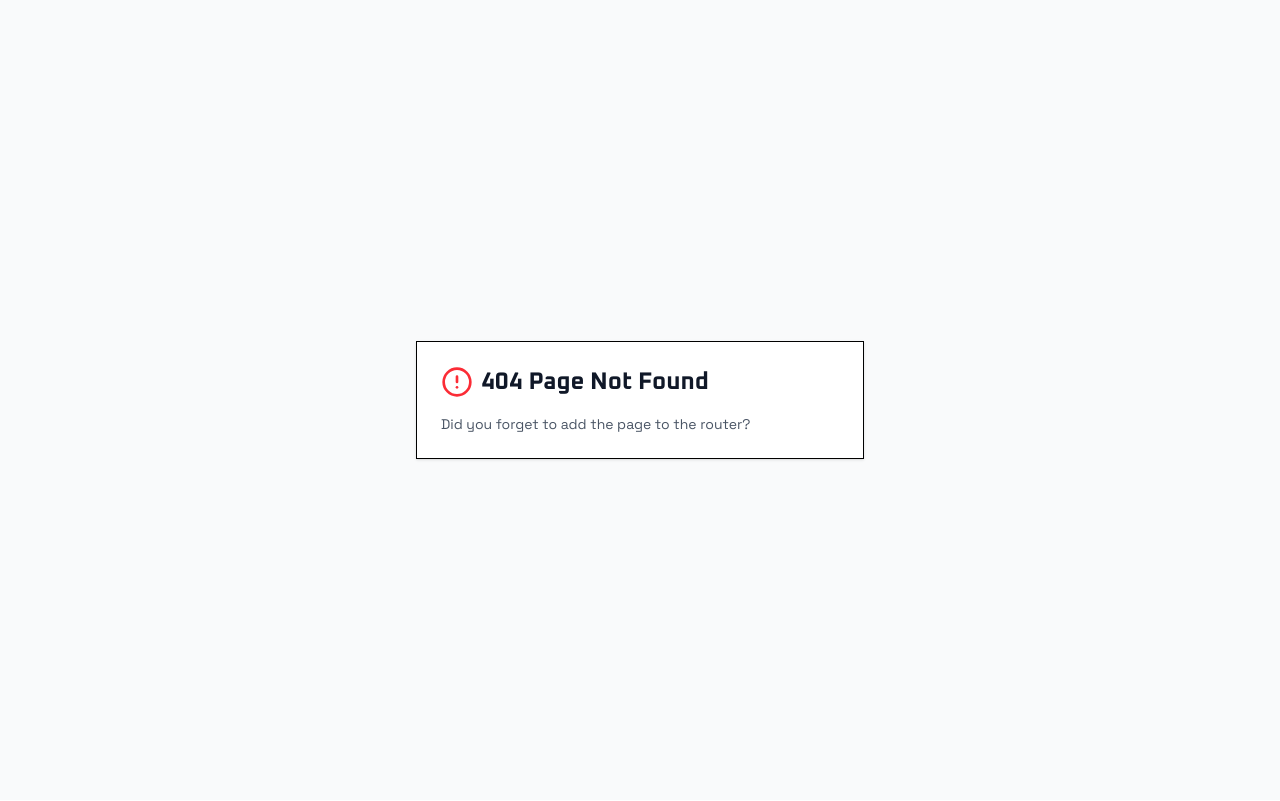
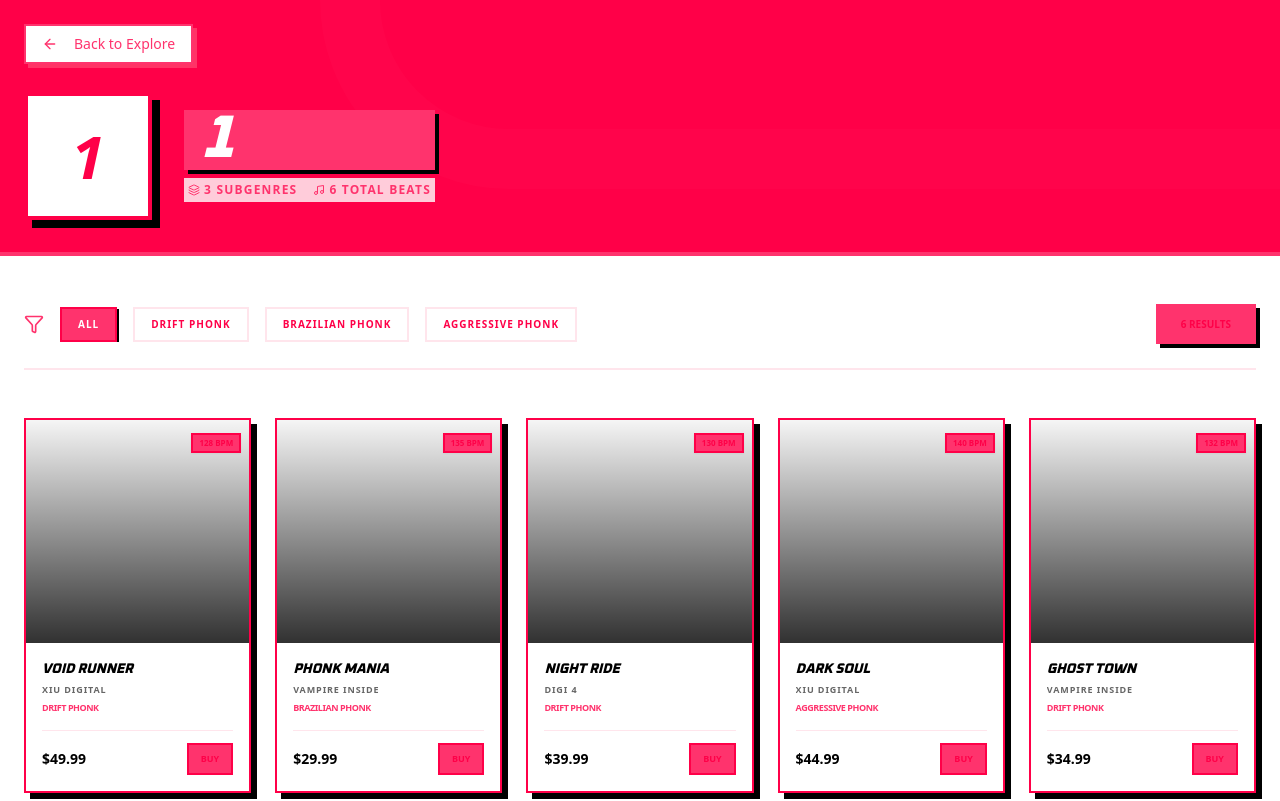
Before and after one commit to SpiritSocks/Beats-Exchange, a React (Vite) app: page /genre/1 in a window 1280 px wide. Before the commit this address had no page. Shown: the top 801 px of the page. Built offline with nearby package versions, Linux system fonts and the light colour scheme.

Commit message:
working on genre cards

```diff
--- a/src/App.tsx
+++ b/src/App.tsx
@@ -12,6 +12,7 @@ import ProducerDirectory from "./pages/ProducerDirectory";
 import ProducerProfile from "./pages/ProducerProfile";
 import Auth from "./pages/Auth";
 import Profile from "./pages/Profile";
+import GenreProfile from "./pages/GenreProfile";
 
 function Router() {
   return (
@@ -20,6 +21,7 @@ function Router() {
         <Route path="/" element={<Home />} />
         <Route path="/explore" element={<Explore />} />
         <Route path="/categories" element={<AllCategories />} />
+        <Route path="/genre/:name" element={<GenreProfile />} />
         <Route path="/producers" element={<ProducerDirectory />} />
         <Route path="/producers/:id" element={<ProducerProfile />} />
         <Route path="/auth" element={<Auth />} />
--- a/src/pages/Explore.tsx
+++ b/src/pages/Explore.tsx
@@ -52,7 +52,7 @@ export default function Explore() {
               animate={{ opacity: 1, scale: 1 }}
               transition={{ delay: i * 0.05 }}
             >
-              <Card
+              <Card onClick={() => navigate(`/genre/${genre}`)}
                 className="group relative h-24 flex items-center justify-center border-2 border-foreground bg-elevate-1 rounded-none shadow-[4px_4px_0px_0px_rgba(0,0,0,1)] hover:translate-x-[-2px] hover:translate-y-[-2px] hover:shadow-[6px_6px_0px_0px_rgba(255,51,102,1)] hover:bg-primary hover:text-primary-foreground transition-all cursor-pointer overflow-hidden"
                 data-testid={`card-genre-${genre}`}
               >
--- /dev/null
+++ b/src/pages/GenreProfile.tsx
@@ -0,0 +1,157 @@
+import { motion } from "framer-motion";
+import { ArrowLeft, Music, Play, Layers, Filter } from "lucide-react";
+import { Card } from "@/components/ui/card";
+import { Button } from "@/components/ui/button";
+import { Badge } from "@/components/ui/badge";
+import { useNavigate, useParams } from "react-router-dom";
+import { useState } from "react";
+
+// Mock data for Genre Details
+const GENRE_DATA: Record<string, any> = {
+  "Phonk": {
+    description: "High-energy, underground sound characterized by cowbells, distorted bass, and vintage Memphis rap samples.",
+    subgenres: ["All", "Drift Phonk", "Brazilian Phonk", "Aggressive Phonk"],
+    beats: [
+      { id: 2, title: "VOID RUNNER", producer: "Xiu Digital", price: "$49.99", bpm: 128, subgenre: "Drift Phonk" },
+      { id: 10, title: "PHONK MANIA", producer: "Vampire Inside", price: "$29.99", bpm: 135, subgenre: "Brazilian Phonk" },
+      { id: 20, title: "NIGHT RIDE", producer: "Digi 4", price: "$39.99", bpm: 130, subgenre: "Drift Phonk" },
+      { id: 21, title: "DARK SOUL", producer: "Xiu Digital", price: "$44.99", bpm: 140, subgenre: "Aggressive Phonk" },
+      { id: 22, title: "GHOST TOWN", producer: "Vampire Inside", price: "$34.99", bpm: 132, subgenre: "Drift Phonk" },
+      { id: 23, title: "NEON GLOW", producer: "Xiu Digital", price: "$29.99", bpm: 125, subgenre: "Brazilian Phonk" },
+    ]
+  },
+  "Drill": {
+    description: "Aggressive, fast-paced beats with sliding 808s and complex percussion patterns.",
+    subgenres: ["All", "UK Drill", "NY Drill", "Sample Drill"],
+    beats: [
+      { id: 1, title: "LUNA ECLIPSE", producer: "Vampire Inside", price: "$29.99", bpm: 140, subgenre: "UK Drill" },
+      { id: 11, title: "WAR ZONE", producer: "Digi 4", price: "$34.99", bpm: 144, subgenre: "NY Drill" },
+      { id: 22, title: "STREET LIFE", producer: "Killa Prod", price: "$24.99", bpm: 142, subgenre: "Sample Drill" },
+      { id: 23, title: "NO MERCY", producer: "Digi 4", price: "$49.99", bpm: 145, subgenre: "UK Drill" },
+      { id: 24, title: "COLD NIGHTS", producer: "Vampire Inside", price: "$39.99", bpm: 141, subgenre: "NY Drill" },
+    ]
+  }
+};
+
+const GenreProfile = () => {
+  const { name } = useParams();
+
+  const navigate = useNavigate();
+  const genreName = decodeURIComponent(name || "Phonk");
+  const data = GENRE_DATA[genreName] || GENRE_DATA["Phonk"];
+
+  const [selectedSubgenre, setSelectedSubgenre] = useState("All");
+
+  const filteredBeats = selectedSubgenre === "All"
+    ? data.beats
+    : data.beats.filter((beat: any) => beat.subgenre === selectedSubgenre);
+
+  return (
+    <div className="min-h-screen bg-background text-foreground font-sans pb-32">
+      {/* Hero Header */}
+      <div className="h-64 bg-foreground relative overflow-hidden border-b-4 border-primary">
+        <div className="absolute inset-0 opacity-10">
+          <div className="absolute top-0 right-0 w-full h-full border-40 border-primary rounded-full scale-150 translate-x-1/2 -translate-y-1/2 animate-pulse" />
+        </div>
+
+        <div className="max-w-7xl mx-auto px-6 h-full flex items-end pb-8 relative z-10">
+            <Button onClick={() => navigate("/explore")} variant="outline" className="absolute top-6 left-6 rounded-none border-2 border-primary bg-background text-primary shadow-[4px_4px_0px_0px_rgba(255,51,102,1)] hover:shadow-none transition-all">
+                <ArrowLeft className="w-4 h-4 mr-2" /> Back to Explore
+            </Button>
+          <div className="flex items-center gap-8">
+            <div className="w-32 h-32 bg-background border-4 border-foreground flex items-center justify-center text-6xl font-black italic shadow-[8px_8px_0px_0px_rgba(0,0,0,1)] text-foreground">
+              {genreName[0]}
+            </div>
+            <div className="flex flex-col">
+              <h1 className="text-6xl font-black uppercase italic tracking-tighter text-background bg-primary px-4 inline-block shadow-[4px_4px_0px_0px_rgba(0,0,0,1)] mb-2">
+                {genreName}
+              </h1>
+              <div className="flex items-center gap-4 text-primary font-black uppercase text-xs tracking-widest bg-background/80 backdrop-blur-sm p-1">
+                <span className="flex items-center gap-1"><Layers className="w-3 h-3" /> {data.subgenres.length - 1} Subgenres</span>
+                <span className="flex items-center gap-1"><Music className="w-3 h-3" /> {data.beats.length} Total Beats</span>
+              </div>
+            </div>
+          </div>
+        </div>
+      </div>
+
+      <main className="max-w-350 mx-auto px-6 py-12">
+        <div className="flex flex-col gap-12">
+          {/* Filter Bar */}
+          <div className="flex flex-col md:flex-row items-center justify-between gap-6 pb-6 border-b-2 border-foreground/10">
+            <div className="flex items-center gap-4 overflow-x-auto w-full pb-2 md:pb-0">
+              <Filter className="w-5 h-5 text-primary shrink-0" />
+              {data.subgenres.map((sub: string) => (
+                <button
+                  key={sub}
+                  onClick={() => setSelectedSubgenre(sub)}
+                  className={`px-4 py-2 text-[10px] font-black uppercase tracking-widest border-2 transition-all whitespace-nowrap ${
+                    selectedSubgenre === sub
+                      ? "bg-primary text-background border-foreground shadow-[2px_2px_0px_0px_rgba(0,0,0,1)]"
+                      : "bg-background border-foreground/10 hover:border-primary"
+                  }`}
+                >
+                  {sub}
+                </button>
+              ))}
+            </div>
+            <Badge className="rounded-none bg-primary text-foreground font-black uppercase text-[10px] h-10 px-6 flex items-center shadow-[4px_4px_0px_0px_rgba(0,0,0,1)]">
+              {filteredBeats.length} Results
+            </Badge>
+          </div>
+
+          {/* Grid: 5 columns */}
+          <div className="grid grid-cols-1 sm:grid-cols-2 md:grid-cols-3 lg:grid-cols-4 xl:grid-cols-5 gap-6">
+            {filteredBeats.map((beat: any, index: number) => (
+              <motion.div
+                key={beat.id}
+                initial={{ opacity: 0, y: 20 }}
+                animate={{ opacity: 1, y: 0 }}
+                transition={{ delay: index * 0.05 }}
+              >
+                <Card className="group relative rounded-none border-2 border-foreground bg-card shadow-[6px_6px_0px_0px_rgba(0,0,0,1)] hover:shadow-[10px_10px_0px_0px_rgba(255,51,102,1)] hover:translate-x-[-4px] hover:translate-y-[-4px] transition-all cursor-pointer overflow-hidden flex flex-col h-full">
+                  <div className="aspect-square relative overflow-hidden bg-muted">
+                    <div className="absolute inset-0 bg-linear-to-t from-black/80 to-transparent z-10" />
+                    <div className="absolute inset-0 flex items-center justify-center opacity-0 group-hover:opacity-100 transition-opacity z-20">
+                      <Button size="icon" className="rounded-full w-12 h-12 bg-primary border-2 border-foreground scale-90 group-hover:scale-100 transition-transform text-foreground">
+                        <Play className="w-6 h-6 fill-current ml-1" />
+                      </Button>
+                    </div>
+                    <div className="absolute top-2 right-2 z-20">
+                      <Badge className="rounded-none border-2 border-foreground bg-primary text-foreground font-black uppercase text-[8px] px-1.5 py-0.5">
+                        {beat.bpm} BPM
+                      </Badge>
+                    </div>
+                  </div>
+
+                  <div className="p-4 flex-1 flex flex-col justify-between">
+                    <div>
+                      <h3 className="font-black uppercase italic tracking-tight text-sm mb-1 truncate group-hover:text-primary transition-colors">{beat.title}</h3>
+                      <p className="text-[9px] font-bold text-muted-foreground uppercase tracking-widest mb-1 truncate">{beat.producer}</p>
+                      <p className="text-[9px] font-black text-primary uppercase tracking-tighter">{beat.subgenre}</p>
+                    </div>
+
+                    <div className="mt-4 flex items-center justify-between pt-3 border-t border-foreground/10">
+                      <span className="font-black text-sm">{beat.price}</span>
+                      <Button size="sm" className="rounded-none h-8 font-black uppercase text-[9px] border-2 border-foreground bg-primary text-foreground hover:bg-foreground hover:text-primary px-3">
+                        Buy
+                      </Button>
+                    </div>
+                  </div>
+                </Card>
+              </motion.div>
+            ))}
+
+            {filteredBeats.length === 0 && (
+              <div className="col-span-full py-20 text-center border-2 border-dashed border-foreground/20">
+                <p className="font-black uppercase italic text-muted-foreground tracking-widest">No beats found in this category</p>
+              </div>
+            )}
+          </div>
+        </div>
+      </main>
+    </div>
+  );
+}
+
+export default GenreProfile;
```
Also changed, not shown: src/pages/ProducerProfile.tsx (+4 -4 lines).
